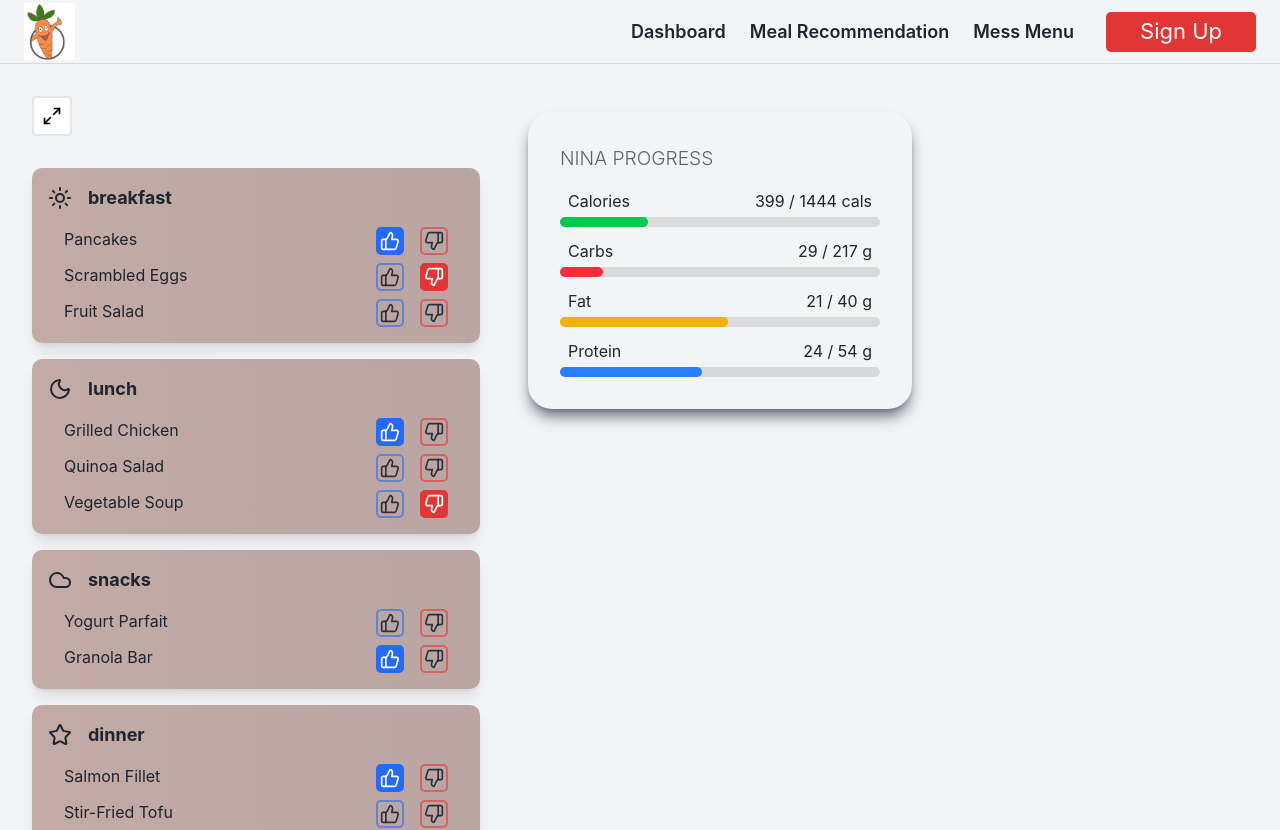
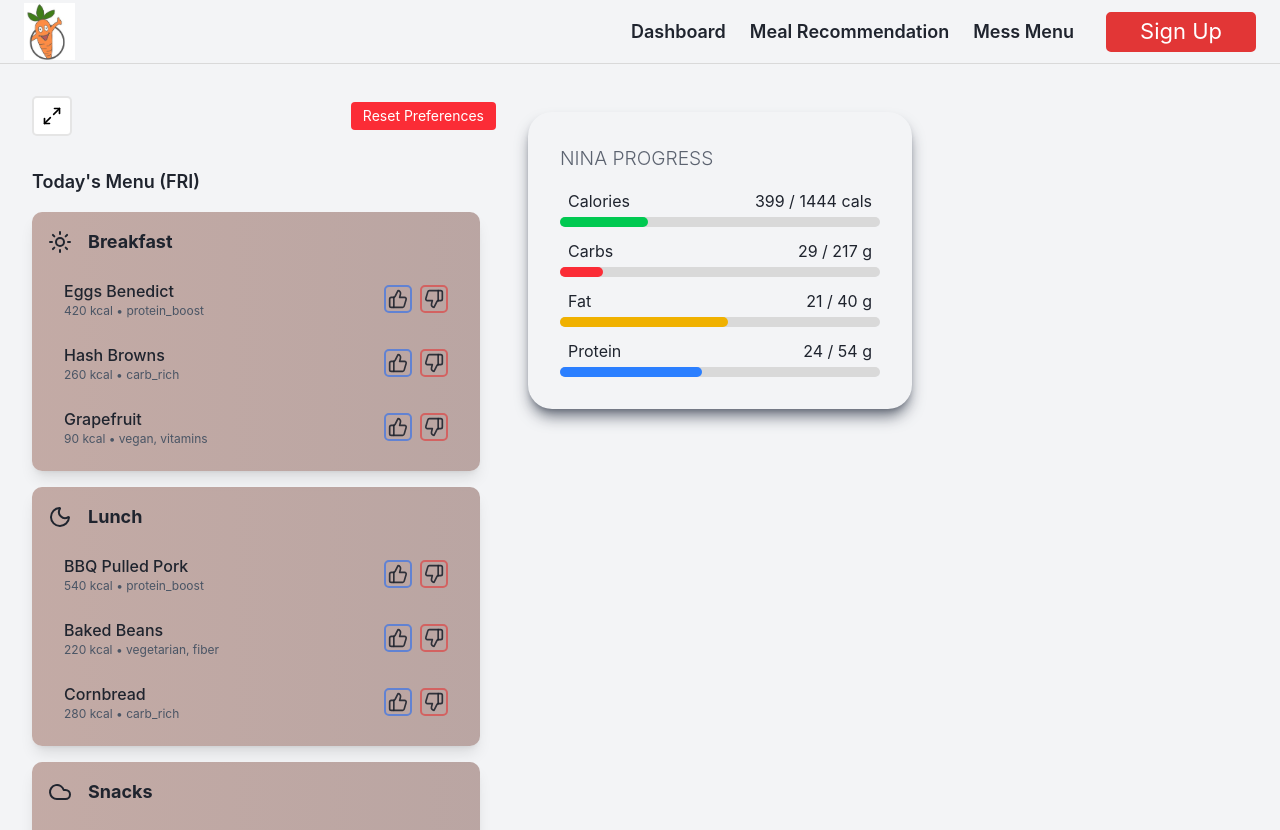
Before and after one commit to Nina-the-coder/FuelUp, a React (Vite) app in the folder frontend/: page / in a window 1280 px wide. Shown: the top 830 px of the page. Built offline with nearby package versions, Linux system fonts and the light colour scheme.

Commit message:
added the like or dislike functionalitiles

```diff
--- a/frontend/src/components/cards/DashboardMealSetCard.jsx
+++ b/frontend/src/components/cards/DashboardMealSetCard.jsx
@@ -10,43 +10,64 @@ const DashboardMealSetCard = ({ mealSet }) => {
     snacks: "cloud",
     dinner: "star",
   };
-  console.log(mealSet);
 
   return (
     <div className="flex flex-col gap-4">
-      {MealTypes.map((meal, i) => (
+      {MealTypes.map((meal, i) => {
+        const items = mealSet?.[meal] || [];
+        return (
           <div
             key={i}
-          className="w-full h-fit bg-gradient-to-r from-[#b79891]/80 to-[#94716b]/60 to rounded-2xl shadow-lg"
+            className="w-full h-fit bg-gradient-to-r from-[#b79891]/80 to-[#94716b]/60 rounded-2xl shadow-lg"
           >
             {/* header */}
             <div className="flex items-center px-4 pt-4 gap-4">
               <Icon name={icons[meal]} className="h-[24px] w-[24px]" />
-            <div className="text-[18px] font-bold">{meal}</div>
+              <div className="text-[18px] font-bold capitalize">{meal}</div>
             </div>
+
             {/* body */}
             <div className="flex flex-col w-full gap-2 p-4">
-            {/* food items */}
-            {mealSet[meal].map((item, index) => (
-              <div key={index} className="flex justify-between gap-4  px-4">
-                <div>{item.name}</div>
-                <div className="flex gap-4">
+              {items.length === 0 && (
+                <div className="text-sm text-gray-500 px-4">No items</div>
+              )}
+
+              {items.map((item, index) => (
+                <div
+                  key={index}
+                  className="flex justify-between gap-4 px-4 items-center py-2"
+                >
+                  <div>
+                    <div className="font-medium">{item.name}</div>
+                    {item.nutrition?.calories !== undefined && (
+                      <div className="text-xs text-gray-600">
+                        {item.nutrition.calories} kcal • {item.tags?.join(", ")}
+                      </div>
+                    )}
+                  </div>
+
+                  <div className="flex gap-2">
                     <VariantButton
                       size="tiny"
-                    variant={`${item.liked === true ? "cta" : "ghostCta"}`}
+                      onClick={item.onLike}
+                      variant={item.liked === true ? "cta" : "ghostCta"}
                       icon="thumbs-up"
+                      aria-label={`like-${item.name}`}
                     />
                     <VariantButton
                       size="tiny"
-                    variant={`${item.disliked === true ? "red" : "ghostRed"}`}
+                      onClick={item.onDislike}
+                      variant={item.disliked === true ? "red" : "ghostRed"}
                       icon="thumbs-down"
+                      aria-label={`dislike-${item.name}`}
                     />
                   </div>
                 </div>
               ))}
             </div>
           </div>
-      ))}
+        );
+      })}
     </div>
   );
 };
--- a/frontend/src/components/FoodCard.jsx
+++ b/frontend/src/components/cards/FoodCard.jsx
@@ -1,7 +1,9 @@
 import React from "react";
-import VariantButton from "./VariantButton";
+import VariantButton from "../VariantButton";
 
-const FoodCard = ({ foodItem, handleLike, handleDislike }) => {
+const FoodCard = ({ foodItem, onLike, onDislike }) => {
+  // ✅ renamed props from handleLike/handleDislike → onLike/onDislike (for consistency)
+
   // Tag styling for UI badges
   const tagsClass = {
     healthy_choice: "bg-green-100 text-green-800",
@@ -38,57 +40,53 @@ const FoodCard = ({ foodItem, handleLike, handleDislike }) => {
     vitamin_rich: "bg-indigo-50 text-indigo-700",
   };
 
-  // Dietary preferences (used for filters / highlighting user-specific meals)
-  const dietaryChoiceClass = {
-    vegan: "bg-yellow-50 border border-yellow-200 text-yellow-700",
-    vegetarian: "bg-purple-50 border border-purple-200 text-purple-700",
-    gluten_free: "bg-red-50 border border-red-200 text-red-700",
-    low_carb: "bg-pink-50 border border-pink-200 text-pink-700",
-    dairy_free: "bg-teal-50 border border-teal-200 text-teal-700",
-  };
-
   return (
-    <div className="flex flex-col bg-card-bg/60 rounded-2xl gap-2 w-[254px] h-fit text-[16px] shadow-lg p-4">
+    <div className="flex flex-col bg-card-bg/60 rounded-2xl gap-2 w-[254px] h-fit text-[16px] shadow-lg p-4 transition-all hover:scale-[1.02]">
+      {/* Tags */}
       <div className="flex gap-2 justify-end">
-        {foodItem.tags.map(
-          (tag, index) =>
-            index < 2 && (
-              <div
-                key={index}
-                className={`text-[14px] rounded-full px-2 ${tagsClass[tag]}`}
-              >
-                {tag}
-              </div>
-            )
-        )}
+        {foodItem.tags?.slice(0, 2).map((tag, index) => (
+          <div
+            key={index}
+            className={`text-[14px] rounded-full px-2 capitalize ${tagsClass[tag] || "bg-gray-100 text-gray-800"}`}
+          >
+            {tag.replace("_", " ")}
+          </div>
+        ))}
       </div>
 
-      <div className="flex">
+      {/* Food name */}
+      <div className="flex justify-between items-center">
         <div className="font-semibold">{foodItem.name}</div>
       </div>
-      <div className="flex justify-between items-center">
+
+      {/* Nutrition info + like/dislike */}
+      <div className="flex justify-between items-center mt-2">
         <div className="flex flex-col text-[14px] text-gray-600 ml-2">
           <div className="text-amber-700">
-            Calories: {foodItem.nutrition.calories}
+            Calories: {foodItem.nutrition?.calories ?? "--"}
           </div>
           <div className="text-blue-600">
-            Protein: {foodItem.nutrition.protein}g
+            Protein: {foodItem.nutrition?.protein ?? "--"}g
           </div>
-          <div className="">Carbs: {foodItem.nutrition.carbs}g</div>
-          <div className="">Fats: {foodItem.nutrition.fats}g</div>
+          <div>Carbs: {foodItem.nutrition?.carbs ?? "--"}g</div>
+          <div>Fats: {foodItem.nutrition?.fats ?? "--"}g</div>
         </div>
-        <div className="flex flex-col items-end mr-4 gap-4">
+
+        {/* Like / Dislike Buttons */}
+        <div className="flex flex-col items-end mr-2 gap-3">
           <VariantButton
             size="tiny"
-            variant={`${foodItem.liked === true ? "cta": "ghostCta"}`}
+            variant={foodItem.liked ? "cta" : "ghostCta"}
             icon="thumbs-up"
-            onClick={handleLike}
+            onClick={onLike}
+            title="Like this meal"
           />
           <VariantButton
             size="tiny"
-            variant={`${foodItem.disliked === true ? "red": "ghostRed"}`}
+            variant={foodItem.disliked ? "red" : "ghostRed"}
             icon="thumbs-down"
-            onClick={handleDislike}
+            onClick={onDislike}
+            title="Dislike this meal"
           />
         </div>
       </div>
--- /dev/null
+++ b/frontend/src/hooks/useMessMenu.jsx
@@ -0,0 +1,142 @@
+// src/hooks/useMessMenu.js
+import { useEffect, useState, useCallback } from "react";
+import { MessMenuData } from "../messMenu.data";
+
+/**
+ * useMessMenu hook
+ * - storageKey: optional localStorage key (default: "menuData")
+ * - initialData: optional override for MessMenuData
+ */
+export default function useMessMenu(
+  storageKey = "menuData",
+  initialData = MessMenuData
+) {
+  const [menu, setMenu] = useState(null);
+
+  // Helper: deep clone
+  const clone = (v) => JSON.parse(JSON.stringify(v));
+
+  // Initialize menu from localStorage, else from MessMenuData
+  useEffect(() => {
+    try {
+      const stored = localStorage.getItem(storageKey);
+      if (stored) {
+        setMenu(JSON.parse(stored));
+      } else {
+        // Use deep clone so we don't mutate original MessMenuData
+        setMenu(clone(initialData));
+        localStorage.setItem(storageKey, JSON.stringify(clone(initialData)));
+      }
+    } catch (e) {
+      console.error("Failed to load menu from localStorage:", e);
+      setMenu(clone(initialData));
+    }
+    // eslint-disable-next-line react-hooks/exhaustive-deps
+  }, [storageKey]);
+
+  // Persist whenever menu changes
+  useEffect(() => {
+    if (menu !== null) {
+      try {
+        localStorage.setItem(storageKey, JSON.stringify(menu));
+      } catch (e) {
+        console.error("Failed to save menu to localStorage:", e);
+      }
+    }
+  }, [menu, storageKey]);
+
+  // Overwrite / add a whole menu object (and persist)
+  const addMenu = useCallback(
+    (newMenu) => {
+      setMenu(clone(newMenu));
+    },
+    [setMenu]
+  );
+
+  // Reset menu to initial MessMenuData
+  const resetMenu = useCallback(() => {
+    const fresh = clone(initialData);
+    setMenu(fresh);
+    try {
+      localStorage.setItem(storageKey, JSON.stringify(fresh));
+    } catch (e) {
+      console.error("Failed to reset menu in localStorage:", e);
+    }
+  }, [initialData, storageKey]);
+
+  const _updateItemAtPath = useCallback(
+    (dayKey, mealType, index, updater) => {
+      if (!menu) return;
+      if (
+        !menu[dayKey] ||
+        !menu[dayKey][mealType] ||
+        menu[dayKey][mealType].length <= index
+      ) {
+        console.warn("Invalid path", dayKey, mealType, index);
+        return;
+      }
+      const newMenu = clone(menu);
+      const item = newMenu[dayKey][mealType][index];
+      newMenu[dayKey][mealType][index] = updater(item);
+      setMenu(newMenu);
+    },
+    [menu]
+  );
+
+  // Toggle LIKE
+  const toggleLike = useCallback(
+    (dayKey, mealType, index) => {
+      _updateItemAtPath(dayKey, mealType, index, (item) => {
+        // If already liked -> turn both off
+        if (item.liked) {
+          return { ...item, liked: false, disliked: false };
+        }
+        // Otherwise: like it and clear dislike
+        return { ...item, liked: true, disliked: false };
+      });
+    },
+    [_updateItemAtPath]
+  );
+
+  // Toggle DISLIKE
+  const toggleDislike = useCallback(
+    (dayKey, mealType, index) => {
+      _updateItemAtPath(dayKey, mealType, index, (item) => {
+        // If already disliked -> turn both off
+        if (item.disliked) {
+          return { ...item, disliked: false, liked: false };
+        }
+        // Otherwise: dislike it and clear like
+        return { ...item, disliked: true, liked: false };
+      });
+    },
+    [_updateItemAtPath]
+  );
+
+  // Get flat list of liked items { day, mealType, index, item }
+  const getLikedItems = useCallback(() => {
+    if (!menu) return [];
+    const res = [];
+    Object.keys(menu).forEach((dayKey) => {
+      const dayObj = menu[dayKey];
+      Object.keys(dayObj).forEach((mealType) => {
+        dayObj[mealType].forEach((item, idx) => {
+          if (item.liked) res.push({ day: dayKey, mealType, index: idx, item });
+        });
+      });
+    });
+    return res;
+  }, [menu]);
+
+  // Expose API
+  return {
+    menu, // full nested menu object (or null while loading)
+    setMenu, // raw setter (use carefully)
+    addMenu, // replace menu
+    resetMenu, // reset to initial data
+    toggleLike, // toggle like for a specific item
+    toggleDislike, // toggle dislike for a specific item
+    getLikedItems, // returns flat array of liked items
+    isLoaded: menu !== null,
+  };
+}
--- a/frontend/src/pages/Dashboard.jsx
+++ b/frontend/src/pages/Dashboard.jsx
@@ -2,35 +2,88 @@ import React from "react";
 import VariantButton from "../components/VariantButton";
 import DashboardMealSetCard from "../components/cards/DashboardMealSetCard";
 import NutritionTrackerWidget from "../components/cards/NutritionTrackerWidget";
-import { MessMenuData } from "../messMenu.data";
 import { useNavigate } from "react-router-dom";
+import useMessMenu from "../hooks/useMessMenu";
+
+const DAY_KEYS = ["sun", "mon", "tue", "wed", "thu", "fri", "sat"];
 
 const Dashboard = () => {
   const navigate = useNavigate();
-  const navigateto = (path) => {
-    navigate(path);
-  };
+  const navigateto = (path) => navigate(path);
+
+  const { menu, isLoaded, toggleLike, toggleDislike, getLikedItems, resetMenu } =
+    useMessMenu(); // default key "menuData"
+
+  if (!isLoaded) return <div>Loading menu...</div>;
+
+  const today = new Date();
+  const dayKey = DAY_KEYS[today.getDay()] || "sun";
+
+  const todayMealSet = menu[dayKey] || menu[Object.keys(menu)[0]];
+
+  const mealSetWithHandlers = {};
+  ["breakfast", "lunch", "snacks", "dinner"].forEach((mealType) => {
+    const arr = (todayMealSet && todayMealSet[mealType]) || [];
+    mealSetWithHandlers[mealType] = arr.map((item, idx) => ({
+      ...item,
+      onLike: () => toggleLike(dayKey, mealType, idx),
+      onDislike: () => toggleDislike(dayKey, mealType, idx),
+    }));
+  });
+
+  // quick liked items for demo
+  const likedItems = getLikedItems();
+
   return (
     <div className="text-[1rem] p-4 pb-16 flex flex-col md:flex-row gap-8">
       {/* today's menu */}
       <div className="w-full md:w-[30rem] flex flex-col gap-4">
-        {/* full screen menu button */}
-        <div className="ml-4 mt-4">
+        <div className="flex items-center justify-between ml-4 mt-4">
+
+          {/* full screen mess menu button */}
           <VariantButton
             onClick={() => navigateto("/mess-menu")}
             size="smsquare"
             variant="outline"
             icon="maximize-2"
           />
+
+          {/* reset preference button */}
+          <div className="flex gap-2">
+            <button
+              onClick={resetMenu}
+              className="px-3 py-1 rounded bg-red-500 text-white text-sm"
+              title="Reset stored preferences (for demo)"
+            >
+              Reset Preferences
+            </button>
+          </div>
         </div>
 
-        {/* meal cards */}
         <div className="flex flex-col w-full gap-4 overflow-x-auto p-4">
-          <DashboardMealSetCard mealSet={MessMenuData["sun"]} />
+          <h2 className="text-lg font-semibold">Today&apos;s Menu ({dayKey.toUpperCase()})</h2>
+
+          <DashboardMealSetCard mealSet={mealSetWithHandlers} />
+        </div>
+
+        {/* quick liked list for demo */}
+        <div className="p-4">
+          <h3 className="font-semibold">Liked Items (this week)</h3>
+          {likedItems.length === 0 ? (
+            <p className="text-sm text-gray-500">No liked items yet.</p>
+          ) : (
+            <ul className="list-disc list-inside">
+              {likedItems.map((it, i) => (
+                <li key={i} className="text-sm">
+                  {it.day.toUpperCase()} • {it.mealType} • {it.item.name}
+                </li>
+              ))}
+            </ul>
+          )}
         </div>
       </div>
 
-      {/* nutrition tracker */}
+      {/* nutrition tracker widget */}
       <div className="mt-8">
         <NutritionTrackerWidget />
       </div>
--- a/frontend/src/pages/MessMenu.jsx
+++ b/frontend/src/pages/MessMenu.jsx
@@ -1,18 +1,54 @@
+// src/pages/MessMenu.jsx
 import React, { useState } from "react";
 import VariantButton from "../components/VariantButton";
 import DayButton from "../components/DayButton";
-import FoodCard from "../components/FoodCard";
-import { MessMenuData } from "../messMenu.data";
+import FoodCard from "../components/cards/FoodCard";
 import { useNavigate } from "react-router-dom";
+import useMessMenu from "../hooks/useMessMenu";
+
+const MealTypes = ["breakfast", "lunch", "snacks", "dinner"];
+const Days = ["sun", "mon", "tue", "wed", "thu", "fri", "sat"];
 
 const MessMenu = () => {
   const navigate = useNavigate();
   const navigateto = (path) => {
     navigate(path);
   };
-  const MealTypes = ["breakfast", "lunch", "snacks", "dinner"];
-  const Days = ["sun", "mon", "tue", "wed", "thu", "fri", "sat"];
+
   const [activeDay, setActiveDay] = useState("sun");
+
+  // Hook provides menu + actions (persisted in localStorage)
+  const { menu, isLoaded, toggleLike, toggleDislike, resetMenu } =
+    useMessMenu();
+
+  if (!isLoaded) return <div className="p-4">Loading menu...</div>;
+
+  // Guard: if selected day doesn't exist in menu, fallback to first key
+  const safeDay = menu[activeDay] ? activeDay : Object.keys(menu)[0];
+
+  // Get the day's meal object safely
+  const dayMeals = menu[safeDay] || {
+    breakfast: [],
+    lunch: [],
+    snacks: [],
+    dinner: [],
+  };
+
+  // Compute nutrition totals for the day's meals
+  const totals = MealTypes.reduce(
+    (acc, mealType) => {
+      const arr = dayMeals[mealType] || [];
+      arr.forEach((it) => {
+        const n = it.nutrition || {};
+        acc.calories += Number(n.calories || 0);
+        acc.protein += Number(n.protein || 0);
+        acc.carbs += Number(n.carbs || 0);
+        acc.fats += Number(n.fats || 0);
+      });
+      return acc;
+    },
+    { calories: 0, protein: 0, carbs: 0, fats: 0 }
+  );
 
   return (
     <div className="p-4">
@@ -26,6 +62,7 @@ const MessMenu = () => {
             icon="arrow-left"
           />
         </div>
+
         <div className="flex gap-4 w-full justify-center md:justify-start">
           {Days.map((day, index) => (
             <DayButton
@@ -36,6 +73,19 @@ const MessMenu = () => {
             />
           ))}
         </div>
+
+        <div className="ml-auto flex gap-2">
+          <button
+            onClick={() => {
+              resetMenu();
+              // keep UI stable on reset (resetMenu writes to storage & hook updates menu)
+            }}
+            className="px-3 py-1 rounded bg-red-500 text-white text-sm"
+            title="Reset stored preferences"
+          >
+            Reset Preferences
+          </button>
+        </div>
       </div>
 
       <div className="flex flex-col-reverse lg:flex-row w-full h-full">
@@ -43,15 +93,28 @@ const MessMenu = () => {
         <div className="flex flex-col gap-8 p-4 lg:w-2/3">
           {MealTypes.map((meal, index) => (
             <div key={index} className="flex flex-col">
-              {/* <div className="w-full h-0 border"></div> */}
               <div className="text-[18px] p-2 px-8 ml-8 mt-2 font-bold border bg-bg rounded-2xl shadow-md w-fit">
                 {meal.charAt(0).toUpperCase() + meal.slice(1)}
               </div>
-              {/* <div className="w-full h-0 border"></div> */}
+
               <div className="flex gap-4 overflow-x-auto p-4 flex-wrap">
-                {MessMenuData[activeDay][meal].map((item, index) => (
-                  <FoodCard key={index} foodItem={item} />
-                ))}
+                {(dayMeals[meal] || []).map((item, idx) => {
+                  // Provide handlers & pass liked/disliked props so FoodCard can use them
+                  const onLike = () => toggleLike(safeDay, meal, idx);
+                  const onDislike = () => toggleDislike(safeDay, meal, idx);
+
+                  return (
+                    <FoodCard
+                      key={idx}
+                      foodItem={item}
+                      onLike={onLike}
+                      onDislike={onDislike}
+                      // pass metadata for card to render stateful UI
+                      liked={!!item.liked}
+                      disliked={!!item.disliked}
+                    />
+                  );
+                })}
               </div>
             </div>
           ))}
@@ -60,13 +123,13 @@ const MessMenu = () => {
         {/* nutrition summary */}
         <div className="bg-green/70 h-fit w-fit p-4 md:p-8 text-[14px] md:text-[16px] rounded-2xl shadow-lg m-4 flex flex-col gap-2">
           <div className="font-bold text-[16px] md:text-[20px]">
-            Today's Nutrition Summary
+            {safeDay.toUpperCase()}'s Nutrition Summary
           </div>
           <div className="h-0 w-full border my-2 md:mt-2 md:mb-4"></div>
-          <div>- Calories: 2000</div>
-          <div>- Protein: 150g</div>
-          <div>- Carbs: 250g</div>
-          <div>- Fats: 70g</div>
+          <div>- Calories: {totals.calories}</div>
+          <div>- Protein: {totals.protein} g</div>
+          <div>- Carbs: {totals.carbs} g</div>
+          <div>- Fats: {totals.fats} g</div>
         </div>
       </div>
     </div>
```
Also changed, not shown: frontend/src/messMenu.data.js (+52 -52 lines). Lines whose indentation alone changed are shown as unchanged.
